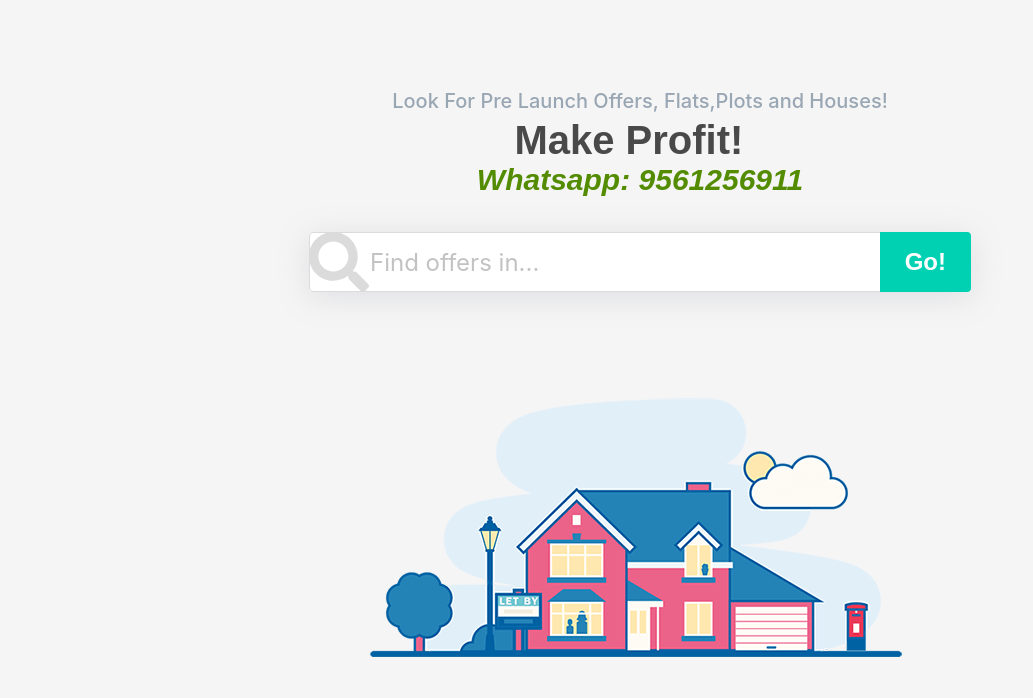
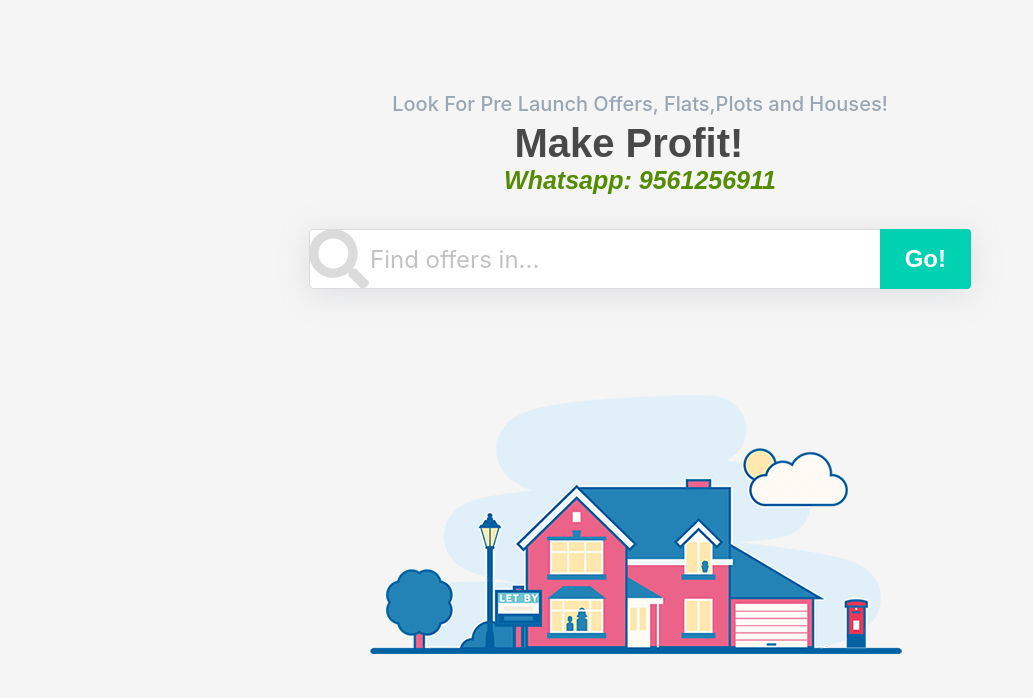
Before and after one commit to prelaunchflats/prelaunchflats, a plain HTML site: page index.html in a window 1280 px wide. Shown: the part 102-800 px from the top of the page, without its empty margins (0-1033 px from the left). Drawn offline with nearby package versions, Linux system fonts and the light colour scheme.

Commit message:
Update index.html

```diff
--- a/index.html
+++ b/index.html
@@ -73,7 +73,7 @@
 					</span>
 				</h2>
 				<h1 class="title">
-					<span class="is-size-2 has-text-centered is-block">Make Profit!&nbsp;&nbsp;<p style="font-size:30px; color:#538b01; font-weight:bold; font-style:italic;">Whatsapp:&nbsp;9561256911</p><p style="font-size:10px; color:#ff00; font-weight:bold; font-style:italic;">summer</p> </span>
+					<span class="is-size-2 has-text-centered is-block">Make Profit!&nbsp;&nbsp;<p style="font-size:25px; color:#538b01; font-weight:bold; font-style:italic;">Whatsapp:&nbsp;9561256911</p><p style="font-size:10px; color:#ff00; font-weight:bold; font-style:italic;">summer</p> </span>
 				</h1>
 				<div class="columns is-centered">
 					<div class="column is-7">
```
